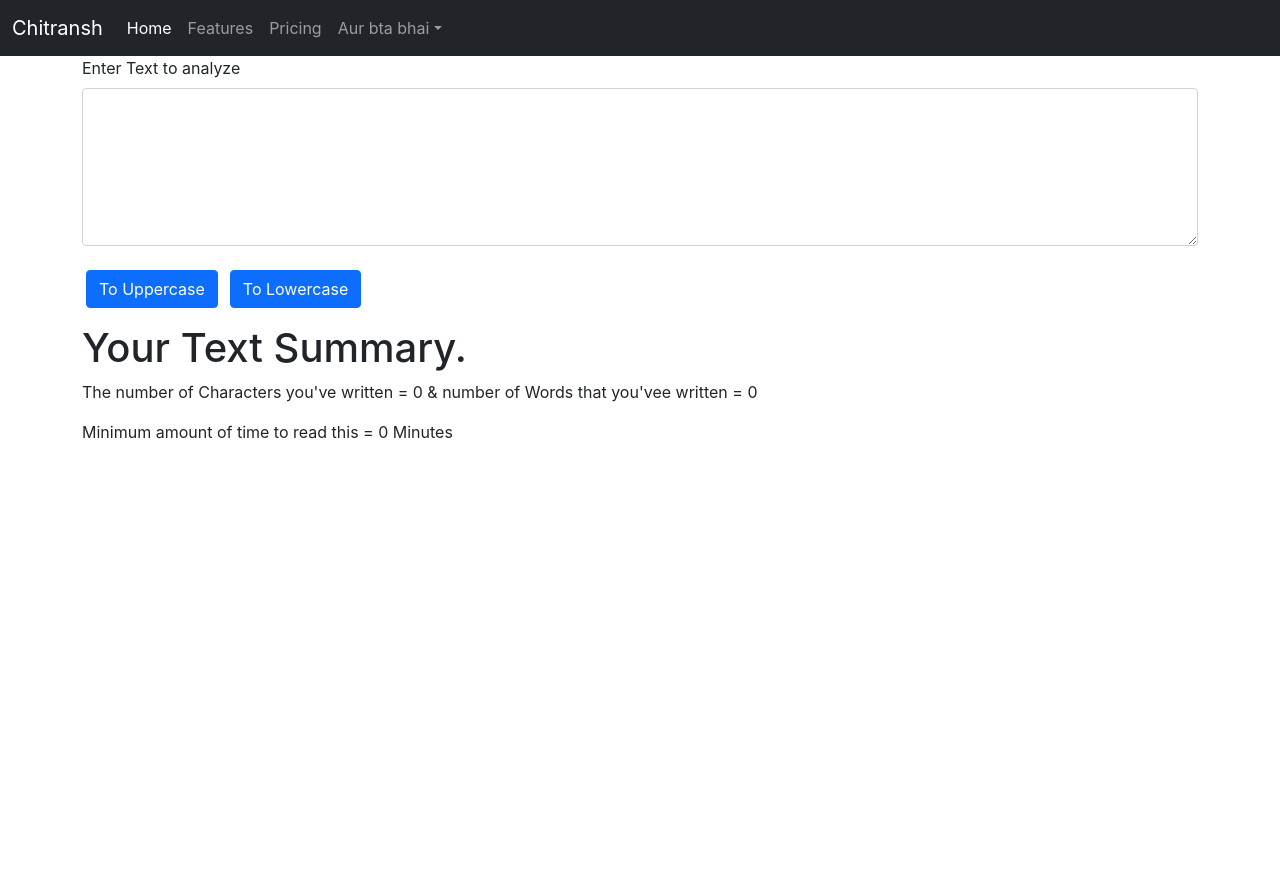
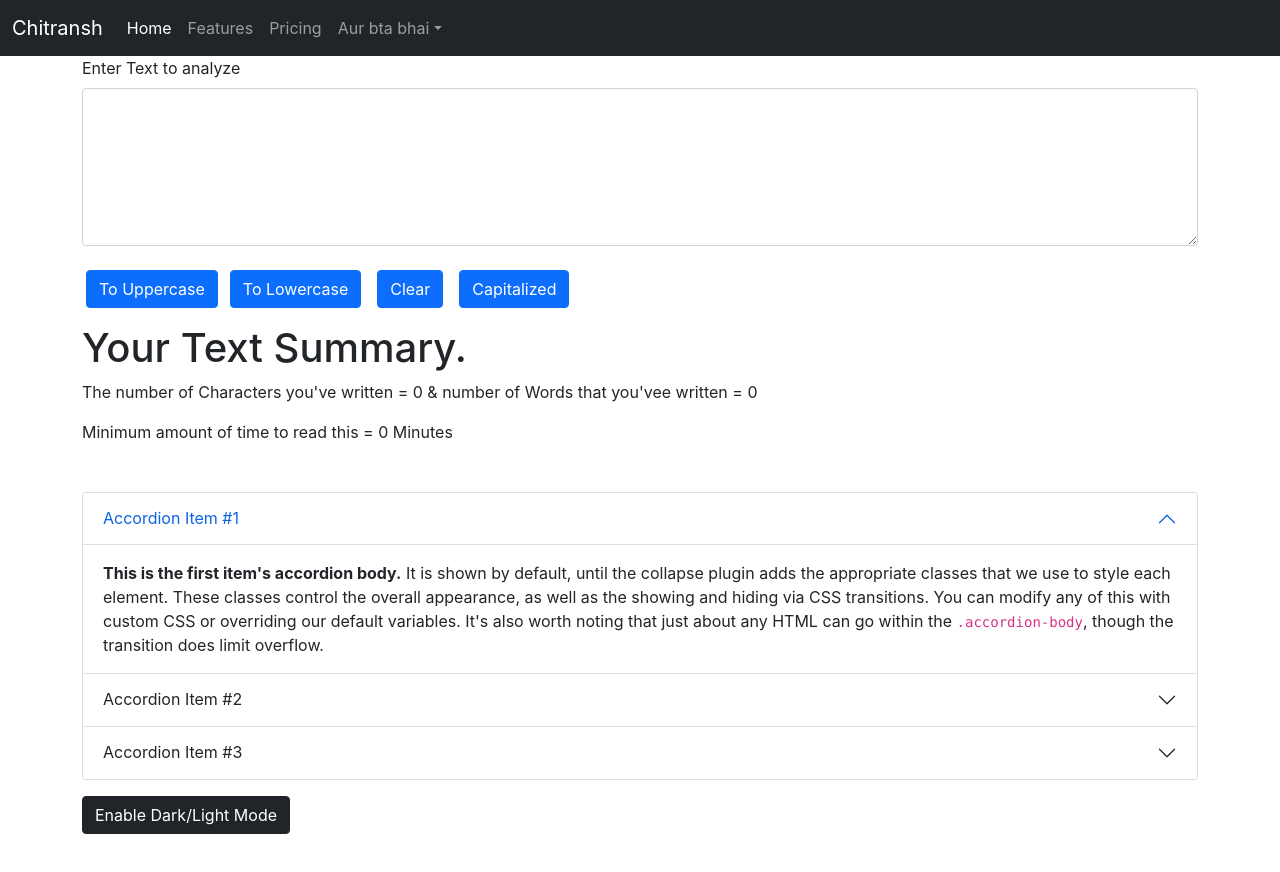
Before and after one commit to Chitransh24/reactDevlopment, a React (Create React App) app: page / in a window 1280 px wide. Shown: the top 872 px of the page. Before the commit the page ends 800 px from the top, so only its background shows below. Built offline with nearby package versions, Linux system fonts and the light colour scheme.

Commit message:
Text Utils & Dark mode

```diff
--- a/public/index.html
+++ b/public/index.html
@@ -24,12 +24,7 @@
       work correctly both with client-side routing and a non-root public URL.
       Learn how to configure a non-root public URL by running `npm run build`.
     -->
-    <link
-      href="https://cdn.jsdelivr.net/npm/bootstrap@5.1.3/dist/css/bootstrap.min.css"
-      rel="stylesheet"
-      integrity="sha384-1BmE4kWBq78iYhFldvKuhfTAU6auU8tT94WrHftjDbrCEXSU1oBoqyl2QvZ6jIW3"
-      crossorigin="anonymous"
-    />
+    <link href="https://cdn.jsdelivr.net/npm/bootstrap@5.1.3/dist/css/bootstrap.min.css" rel="stylesheet" integrity="sha384-1BmE4kWBq78iYhFldvKuhfTAU6auU8tT94WrHftjDbrCEXSU1oBoqyl2QvZ6jIW3" crossorigin="anonymous">
     <title>React App</title>
   </head>
   <body>
@@ -45,6 +40,6 @@
       To begin the development, run `npm start` or `yarn start`.
       To create a production bundle, use `npm run build` or `yarn build`.
     -->
-
+    <script src="https://cdn.jsdelivr.net/npm/bootstrap@5.1.3/dist/js/bootstrap.bundle.min.js" integrity="sha384-ka7Sk0Gln4gmtz2MlQnikT1wXgYsOg+OMhuP+IlRH9sENBO0LRn5q+8nbTov4+1p" crossorigin="anonymous"></script>
   </body>
 </html>
--- a/src/App.js
+++ b/src/App.js
@@ -1,3 +1,4 @@
+import About from "./components/About";
 import Navbar from "./components/Navbar";
 import Textform from "./components/Textform";
 
@@ -6,6 +7,7 @@
     <>
       <Navbar title = "Chitransh" dropdown = "Aur bta bhai"/>
       <Textform heading = "Enter Your text" text = "Enter Text to analyze"/>
+      <About/>
     </>
   );
 }
--- /dev/null
+++ b/src/components/About.js
@@ -0,0 +1,70 @@
+import React, {useState} from 'react'
+
+export default function About() {
+    const [myStyle , setStyle] = useState({
+        backgroundColor: 'white',
+        color: 'dark'
+    });
+    const [btnText, setBtnText] = useState("Enable Dark/Light Mode");
+    const toggle = () => {
+        if(myStyle.color==='black'){
+            setStyle({
+                backgroundColor: 'black',
+                color: 'white   ',
+                border: '1px solid white'
+            })
+            setBtnText("Enable Light Mode");
+        }
+        else{
+            setStyle({
+                backgroundColor: 'white',
+                color: 'black'
+            })
+            setBtnText("Enable Dark Mode");
+        }
+
+    }
+    return (
+    <div className='container my-5' style={myStyle} >
+            <div className="accordion" id="accordionExample" style={myStyle}>
+        <div className="accordion-item">
+            <h2 className="accordion-header" id="headingOne">
+            <button className="accordion-button" type="button" data-bs-toggle="collapse" style={myStyle} data-bs-target="#collapseOne" aria-expanded="true" aria-controls="collapseOne">
+                Accordion Item #1
+            </button>
+            </h2>
+            <div id="collapseOne" className="accordion-collapse collapse show" aria-labelledby="headingOne" data-bs-parent="#accordionExample">
+            <div className="accordion-body" style={myStyle}>
+                <strong>This is the first item's accordion body.</strong> It is shown by default, until the collapse plugin adds the appropriate classes that we use to style each element. These classes control the overall appearance, as well as the showing and hiding via CSS transitions. You can modify any of this with custom CSS or overriding our default variables. It's also worth noting that just about any HTML can go within the <code>.accordion-body</code>, though the transition does limit overflow.
+            </div>
+            </div>
+        </div>
+        <div className="accordion-item">
+            <h2 className="accordion-header" id="headingTwo">
+            <button className="accordion-button collapsed" type="button" data-bs-toggle="collapse" style={myStyle} data-bs-target="#collapseTwo" aria-expanded="false" aria-controls="collapseTwo">
+                Accordion Item #2
+            </button>
+            </h2>
+            <div id="collapseTwo" className="accordion-collapse collapse" aria-labelledby="headingTwo" data-bs-parent="#accordionExample">
+            <div className="accordion-body" style={myStyle}>
+                <strong>This is the second item's accordion body.</strong> It is hidden by default, until the collapse plugin adds the appropriate classes that we use to style each element. These classes control the overall appearance, as well as the showing and hiding via CSS transitions. You can modify any of this with custom CSS or overriding our default variables. It's also worth noting that just about any HTML can go within the <code>.accordion-body</code>, though the transition does limit overflow.
+            </div>
+            </div>
+        </div>
+        <div className="accordion-item">
+            <h2 className="accordion-header" id="headingThree">
+            <button className="accordion-button collapsed" type="button" data-bs-toggle="collapse" style={myStyle}x data-bs-target="#collapseThree" aria-expanded="false" aria-controls="collapseThree">
+                Accordion Item #3
+            </button>
+            </h2>
+            <div id="collapseThree" className="accordion-collapse collapse" aria-labelledby="headingThree" data-bs-parent="#accordionExample">
+            <div className="accordion-body" style={myStyle} >
+                <strong>This is the third item's accordion body.</strong> It is hidden by default, until the collapse plugin adds the appropriate classes that we use to style each element. These classes control the overall appearance, as well as the showing and hiding via CSS transitions. You can modify any of this with custom CSS or overriding our default variables. It's also worth noting that just about any HTML can go within the <code>.accordion-body</code>, though the transition does limit overflow.
+            </div>
+            </div>
+        </div>
+        </div>
+        <button type='button' className='btn btn-dark my-3' onClick={toggle}>{btnText}</button>
+    </div>
+  )
+}
--- a/src/components/Textform.js
+++ b/src/components/Textform.js
@@ -12,6 +12,17 @@
   const toLowerCase = () => {
     setText(text.toLowerCase());
   };
+  const clearCase = () => {
+    let texty = '';
+    setText(texty);
+  };
+  const capitalized = () => {
+    var str='';
+    str+={text};
+    str.charAt(0).toUpperCase();
+    setText(str);
+  };
+
   const [text, setText] = useState("");
   let time = (text.split(" ").length -1) * 0.008;
   time = Math.ceil(time);
@@ -37,6 +48,12 @@
         <button className="btn btn-primary mx-2" onClick={toLowerCase}>
           To Lowercase
         </button>
+        <button className="btn btn-primary mx-2" onClick={clearCase}>
+          Clear
+        </button>
+        <button className="btn btn-primary mx-2" onClick={capitalized}>
+        Capitalized
+        </button>
       </div>
       <div className="container my-3 ">
         <h1>Your Text Summary.</h1>
```
